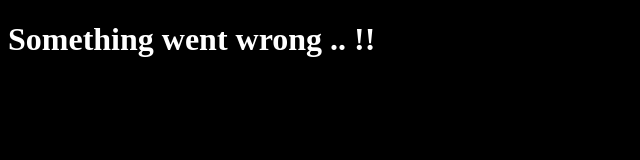
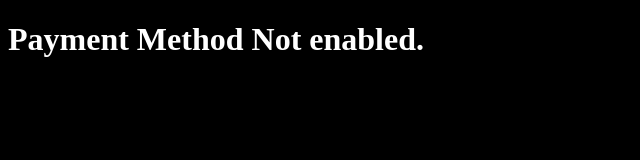
Before and after one commit to AyushChaturvedi-7/Gatling-gun-page, a plain HTML site: page index.html in a window 1280 px wide. Shown: the whole page, without its empty margins (0-640 px from the left). Drawn offline with Linux system fonts and the light colour scheme.

Commit message:
Update index.html

```diff
--- a/index.html
+++ b/index.html
@@ -8,6 +8,6 @@
 
 </head>
 <body style="background-color:black;">
-    <h1 style="color:white">Something went wrong .. !!</h1>
+    <h1 style="color:white">Payment Method Not enabled.</h1>
 </body>
 </html>
```
